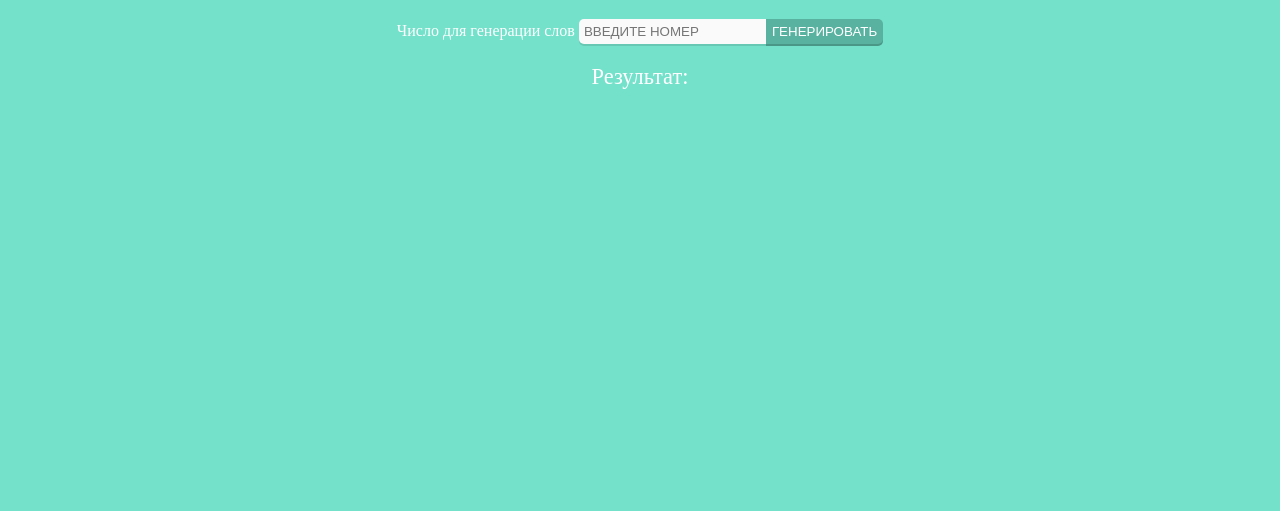
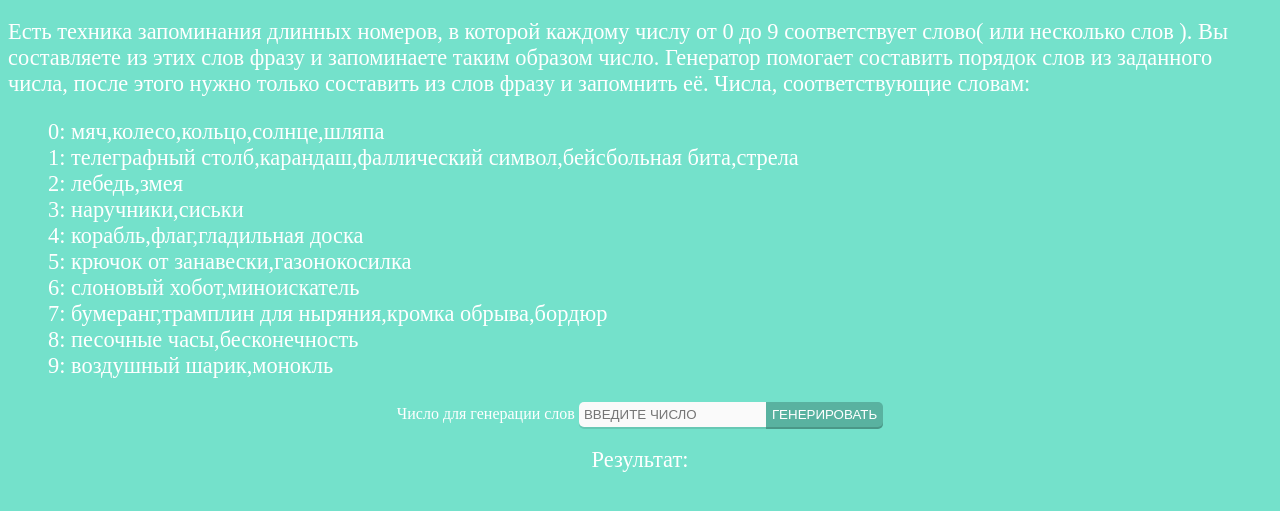
Before and after one commit to Sigizmund2012/digits-to-words, a website: page app/index.html in a window 1280 px wide. Shown: the part 61-572 px from the top of the page. Drawn offline with nearby package versions, Linux system fonts and the light colour scheme; files that its build step writes are made by us from their sources.

Commit message:
Add description to HTML and output data object

```diff
--- a/app/index.html
+++ b/app/index.html
@@ -36,9 +36,12 @@
   <body>
 
   <h1>Генератор слов из чисел</h1>
+
+  <div class="description">Есть техника запоминания длинных номеров, в которой каждому числу от 0 до 9 соответствует слово( или несколько слов ). Вы составляете из этих слов фразу и запоминаете таким образом число. Генератор помогает составить порядок слов из заданного числа, после этого нужно только составить из слов фразу и запомнить её. Числа, соответствующие словам: <div class="description__digits"></div></div>
+
   <div class="words-generator">
     <form action="" class="words-generator__form">
-      <label>Число для генерации слов <input class="words-generator__number" placeholder="Введите номер" type="number" required></label>
+      <label>Число для генерации слов <input class="words-generator__number" placeholder="Введите число" type="number" required></label>
       <input class="words-generator__submit" type="submit" value="Генерировать">
     </form>
     <div class="words-generator__result">Результат:</div>
--- a/app/scripts/main.js
+++ b/app/scripts/main.js
@@ -72,6 +72,34 @@
     });
   }
 
+  const data = {
+    0: ["мяч", "колесо", "кольцо", "солнце", "шляпа"],
+    1: ["телеграфный столб", "карандаш", "фаллический символ", "бейсбольная бита", "стрела"],
+    2: ["лебедь", "змея"],
+    3: ["наручники", "сиськи"],
+    4: ["корабль", "флаг", "гладильная доска"],
+    5: ["крючок от занавески", "газонокосилка"],
+    6: ["слоновый хобот", "миноискатель"],
+    7: ["бумеранг", "трамплин для ныряния", "кромка обрыва", "бордюр"],
+    8: ["песочные часы", "бесконечность"],
+    9: ["воздушный шарик", "монокль"]
+  };
+
+  /* Вывод слов, соответствующих числам */
+
+  const digitsContainer = document.querySelector(".description__digits");
+  let ulElement = document.createElement("ul");
+
+  for ( let number in data ){
+    let div = document.createElement("li");
+    div.textContent = `${number}: ${data[number]}`;
+    ulElement.appendChild(div);
+  }
+
+  digitsContainer.appendChild(ulElement);
+
+  /* Генератор слов */
+
   function copyArray(array) {
     return array.slice(0);
   }
@@ -100,18 +128,6 @@
 
   }
 
-  const data = {
-    0: ["мяч", "колесо", "кольцо", "солнце", "шляпа"],
-    1: ["телеграфный столб", "карандаш", "фаллический символ", "бейсбольная бита", "стрела"],
-    2: ["лебедь", "змея"],
-    3: ["наручники", "сиськи"],
-    4: ["корабль", "флаг", "гладильная доска"],
-    5: ["крючок от занавески", "газонокосилка"],
-    6: ["слоновый хобот", "миноискатель"],
-    7: ["бумеранг", "трамплин для ныряния", "кромка обрыва", "бордюр"],
-    8: ["песочные часы", "бесконечность"],
-    9: ["воздушный шарик", "монокль"]
-  };
   const form = document.querySelector(".words-generator__form");
 
   form.onsubmit = function (event) {
--- a/app/styles/components/words-generator.scss
+++ b/app/styles/components/words-generator.scss
@@ -1,3 +1,12 @@
+.description{
+	font-size: 1.4rem;
+	width: 96vw;
+	&__digits{
+		& > ul{
+			list-style-type: none;
+		}
+	}
+}
 .words-generator {
 	width: 96vw;
 	margin: auto;
```
